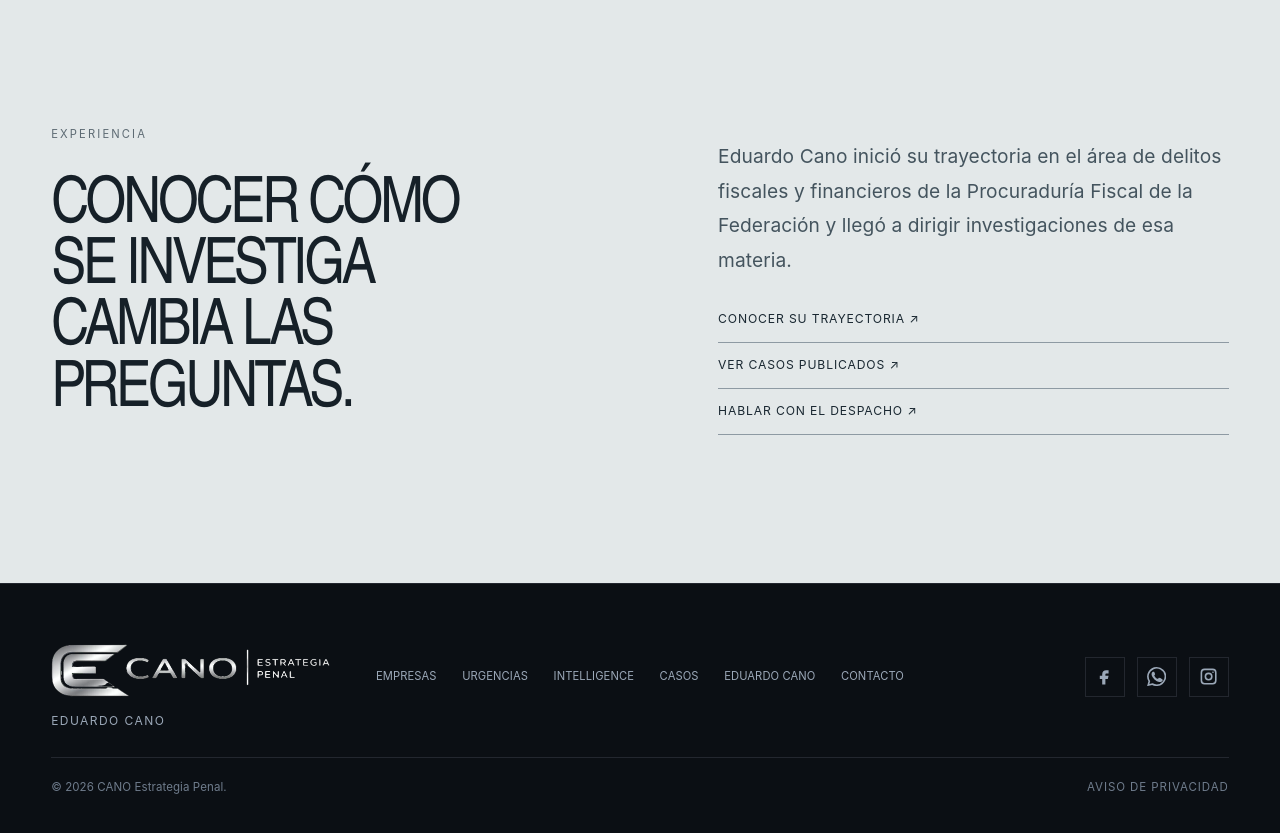
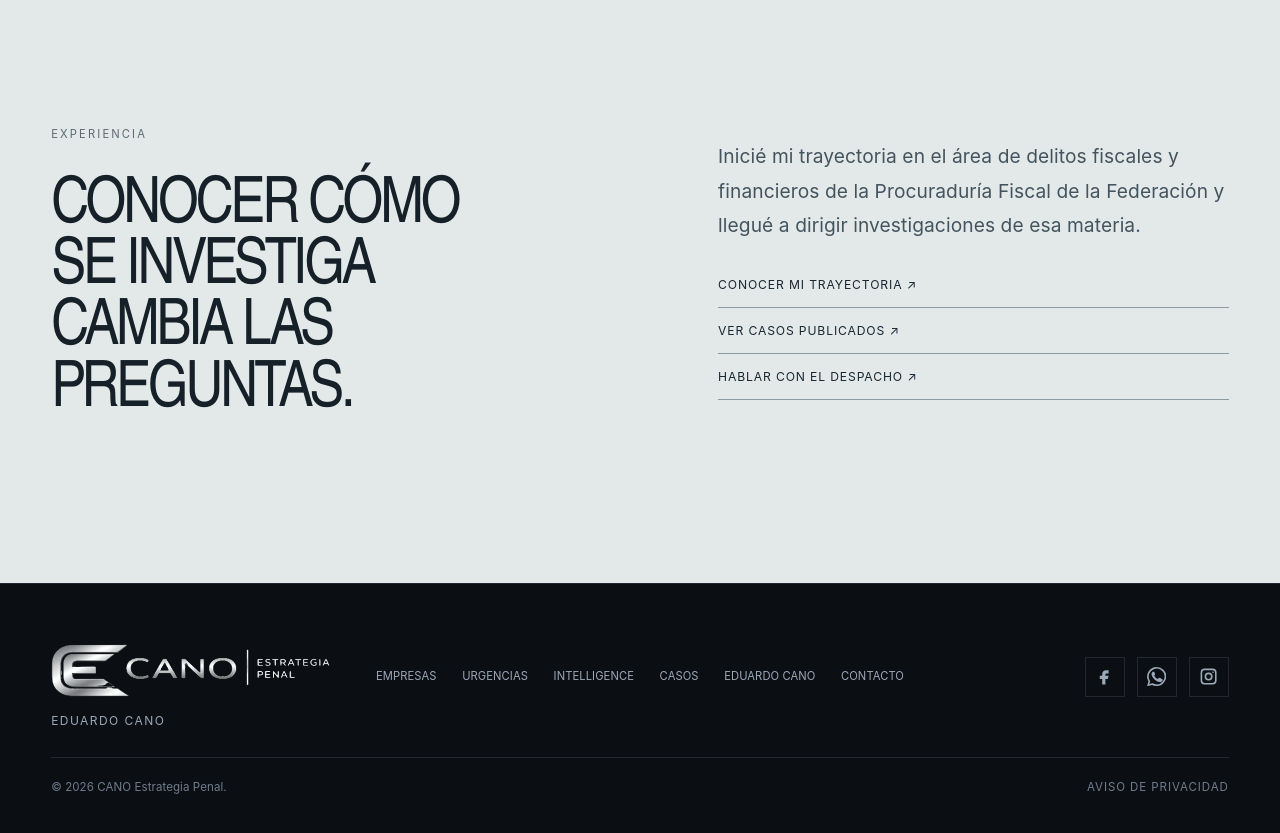
Before and after one commit to josuechavando350-png/nexus-engine, a Next.js app in the folder apps/cano-penal/: page /guias/defensa-penal-empresa-delitos-financieros in a window 1280 px wide. Shown: the part 1660-2493 px from the top of the page. Built offline with nearby package versions, Linux system fonts and the light colour scheme.

Commit message:
preview(cano): use first-person voice in enterprise guide

```diff
--- a/apps/cano-penal/src/app/guias/defensa-penal-empresa-delitos-financieros/page.tsx
+++ b/apps/cano-penal/src/app/guias/defensa-penal-empresa-delitos-financieros/page.tsx
@@ -17,6 +17,6 @@ export default function BusinessPage(){
   return <PageShell>
     <section className="cp-biz-hero"><div className="cp-wrap cp-biz-hero-grid"><div><span>EMPRESA / DEFENSA / ESTRATEGIA</span><h1>Lo que está en juego no termina en el expediente.</h1><p>Una investigación penal puede afectar decisiones, personas y continuidad operativa. El análisis debe ser preciso desde el primer contacto.</p></div><div className="cp-biz-axis" aria-hidden="true"><span>C</span><span>A</span><span>N</span><span>O</span></div></div></section>
     <section className="cp-biz-scope"><div className="cp-wrap"><p className="cp-eyebrow">Áreas relacionadas</p><h2>El mismo rigor.<br/><em>Distintos escenarios.</em></h2><div className="cp-biz-row-list">{scopes.map(([title,copy])=><article key={title}><h3>{title}</h3><p>{copy}</p><span aria-hidden="true">↗</span></article>)}</div></div></section>
-    <section className="cp-biz-proof"><div className="cp-wrap cp-biz-proof-grid"><div><span>EXPERIENCIA</span><h2>Conocer cómo se investiga cambia las preguntas.</h2></div><div><p>Eduardo Cano inició su trayectoria en el área de delitos fiscales y financieros de la Procuraduría Fiscal de la Federación y llegó a dirigir investigaciones de esa materia.</p><Link href="/acerca-de-mi">Conocer su trayectoria ↗</Link><Link href="/casos">Ver casos publicados ↗</Link><a href={site.whatsapp} rel="noopener noreferrer" target="_blank">Hablar con el despacho ↗</a></div></div></section>
+    <section className="cp-biz-proof"><div className="cp-wrap cp-biz-proof-grid"><div><span>EXPERIENCIA</span><h2>Conocer cómo se investiga cambia las preguntas.</h2></div><div><p>Inicié mi trayectoria en el área de delitos fiscales y financieros de la Procuraduría Fiscal de la Federación y llegué a dirigir investigaciones de esa materia.</p><Link href="/acerca-de-mi">Conocer mi trayectoria ↗</Link><Link href="/casos">Ver casos publicados ↗</Link><a href={site.whatsapp} rel="noopener noreferrer" target="_blank">Hablar con el despacho ↗</a></div></div></section>
   </PageShell>;
 }
```
